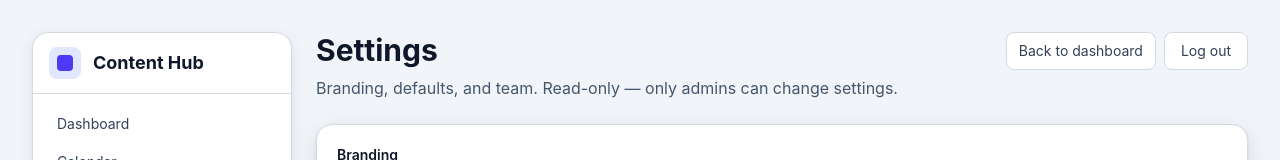
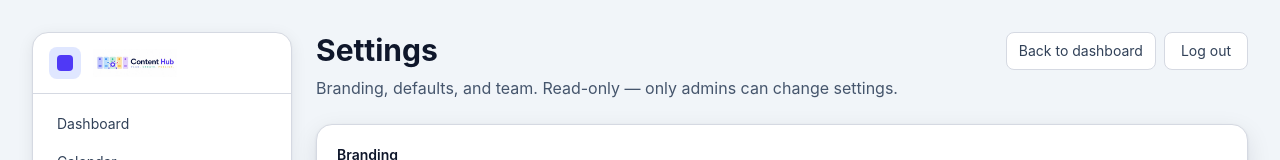
Before and after one commit to DeanosAi/contenthubvps, a Next.js app: page /settings in a window 1280 px wide. Shown: the top 160 px of the page. Built offline with nearby package versions, Linux system fonts and the light colour scheme; no server answers.

Commit message:
Round 7.6: replace Content Hub wordmark with logo image

```diff
--- a/src/components/hosted-sidebar.tsx
+++ b/src/components/hosted-sidebar.tsx
@@ -121,12 +121,29 @@ export function HostedSidebar({
 
   return (
     <aside className="rounded-2xl border border-slate-200 bg-white shadow-[0_1px_2px_rgba(15,23,42,0.06),0_4px_16px_rgba(15,23,42,0.08)] flex flex-col self-start overflow-hidden">
-      {/* Branding row */}
+      {/* Branding row.
+          Round 7.6: replaced the "Content Hub" h1 wordmark with a
+          PNG/JPEG logo file. The small indigo-square placeholder
+          to its left is preserved — that's reserved for an eventual
+          per-client logo (the user's own brand mark, when this
+          becomes a multi-tenant install where a workspace might
+          render a custom logo there). The dual-icon look is
+          intentional during this build phase. */}
       <div className="px-4 py-3.5 border-b border-slate-200 flex items-center gap-3">
         <div className="h-8 w-8 rounded-lg bg-indigo-100 flex items-center justify-center">
           <div className="h-4 w-4 rounded bg-indigo-600" />
         </div>
-        <h1 className="text-lg font-bold text-slate-900">Content Hub</h1>
+        {/* eslint-disable-next-line @next/next/no-img-element --
+            using plain <img> intentionally. The logo is a tiny static
+            asset (~16 KB), the optimisation Next/Image provides
+            (responsive variants, lazy loading, blur placeholder) is
+            unnecessary for a branding mark that's always above the
+            fold and never resizes. */}
+        <img
+          src="/content-hub-logo.jpg"
+          alt="Content Hub"
+          className="h-7 w-auto"
+        />
       </div>
 
       {/* Page navigation */}
```
Also changed, not shown: public/content-hub-logo.jpg (added).
